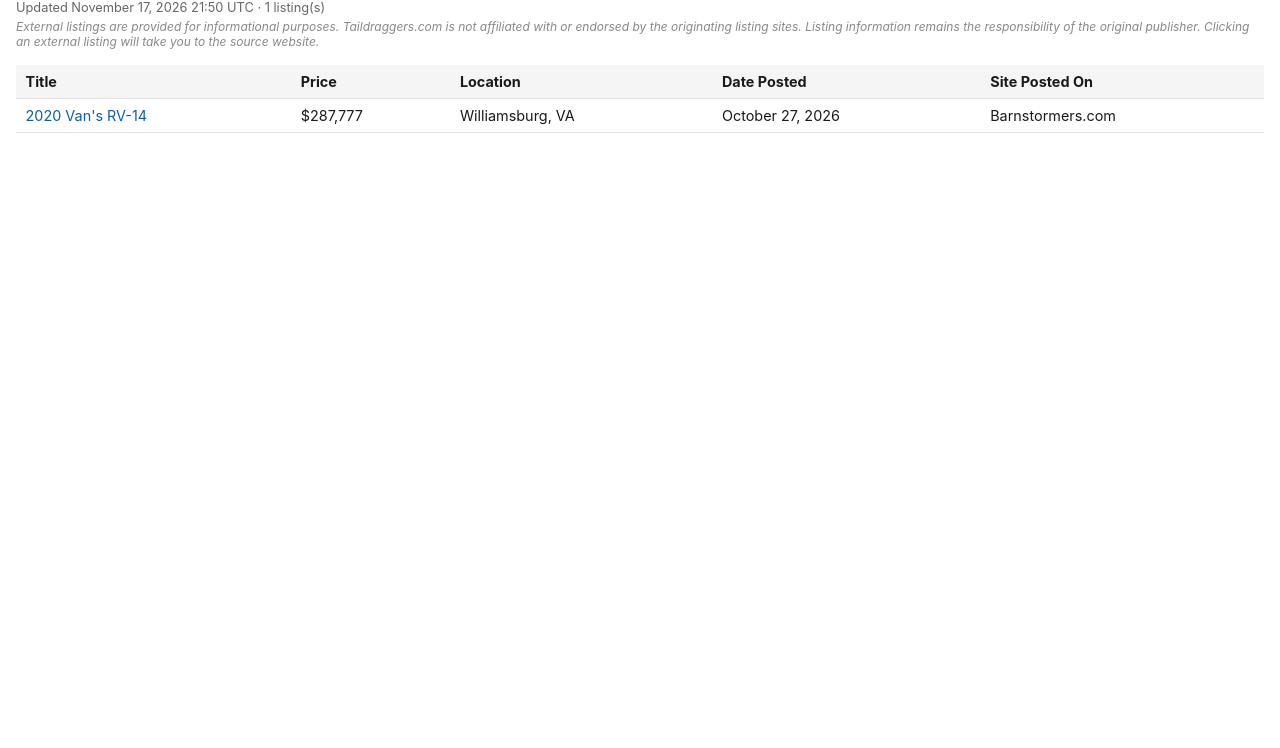
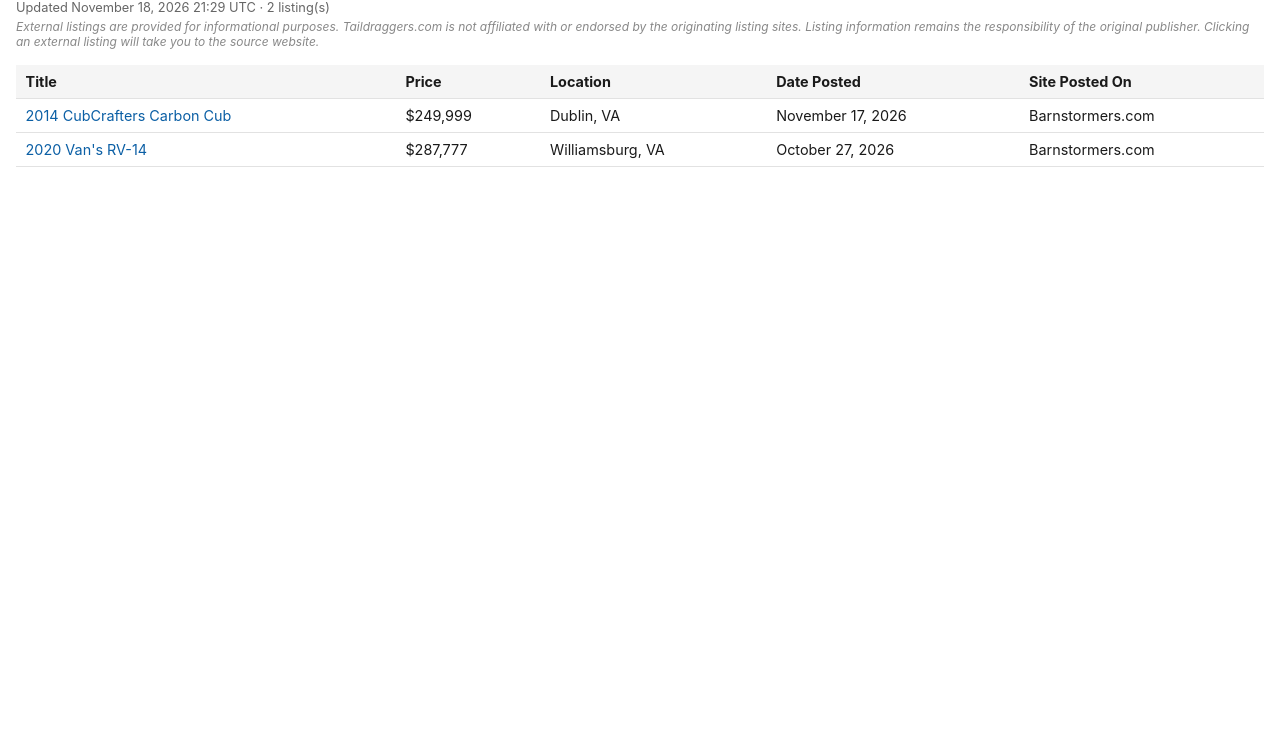
Before and after one commit to taildraggers/virginia, a plain HTML site: page docs/index.html in a window 1280 px wide. Shown: the part 52-800 px from the top of the page. Drawn offline with Linux system fonts and the light colour scheme.

Commit message:
Update Virginia listings (2026-11-18)

```diff
--- a/docs/index.html
+++ b/docs/index.html
@@ -58,13 +58,14 @@
 </head>
 <body>
   <h1>Taildragger Ads in Virginia</h1>
-  <div class="updated">Updated November 17, 2026 21:50 UTC &middot; 1 listing(s)</div>
+  <div class="updated">Updated November 18, 2026 21:29 UTC &middot; 2 listing(s)</div>
   <div class="disclaimer">External listings are provided for informational purposes. Taildraggers.com is not affiliated with or endorsed by the originating listing sites. Listing information remains the responsibility of the original publisher. Clicking an external listing will take you to the source website.</div>
   <table>
     <thead>
       <tr><th>Title</th><th>Price</th><th>Location</th><th>Date Posted</th><th>Site Posted On</th></tr>
     </thead>
     <tbody>
+        <tr><td><a href="https://www.barnstormers.com/classified-2084436-2014-Cubcrafters-Carbon-Cub.html" target="_blank" rel="noopener noreferrer">2014 CubCrafters Carbon Cub</a></td><td>$249,999</td><td>Dublin, VA</td><td>November 17, 2026</td><td>Barnstormers.com</td></tr>
         <tr><td><a href="https://www.barnstormers.com/classified-2076086-RV14---2020-Thunderbolt-210-HP.html" target="_blank" rel="noopener noreferrer">2020 Van&#x27;s RV-14</a></td><td>$287,777</td><td>Williamsburg, VA</td><td>October 27, 2026</td><td>Barnstormers.com</td></tr>
     </tbody>
   </table>
```
